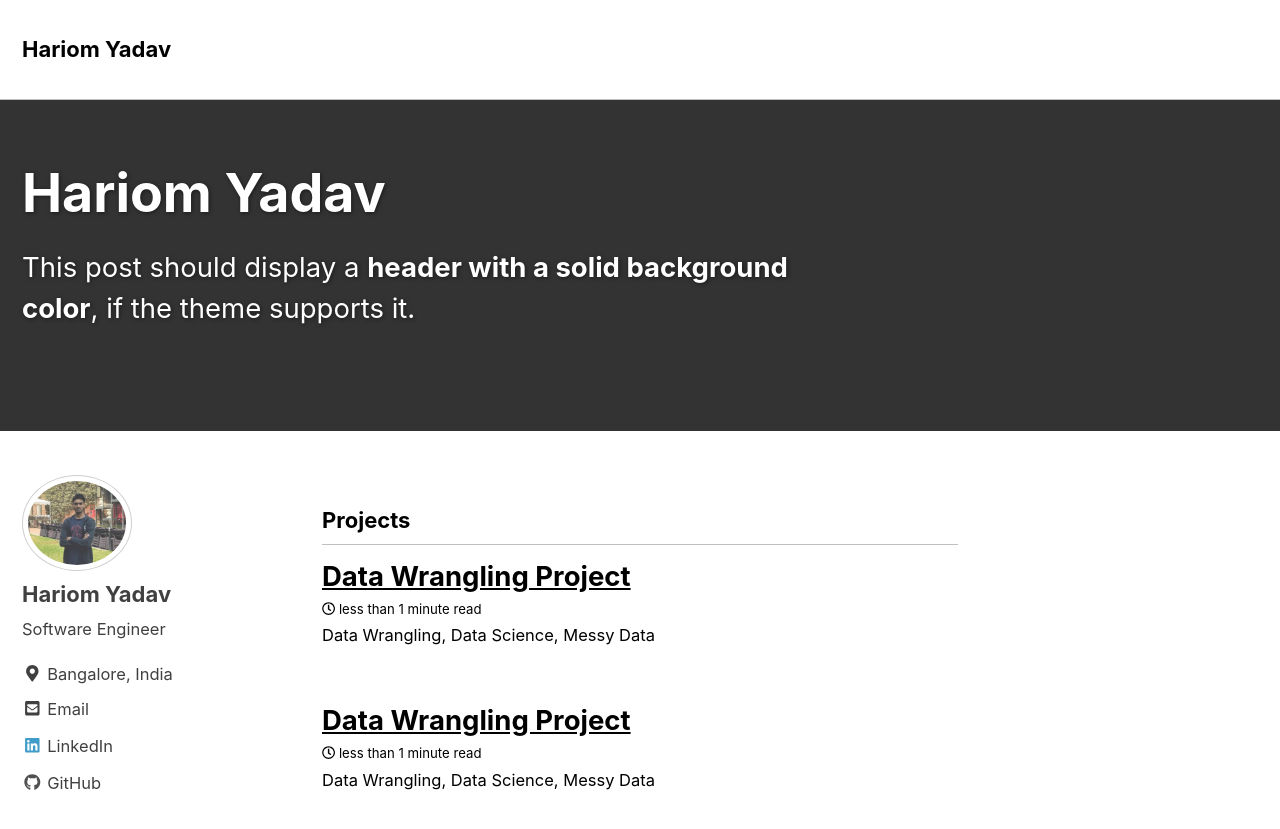
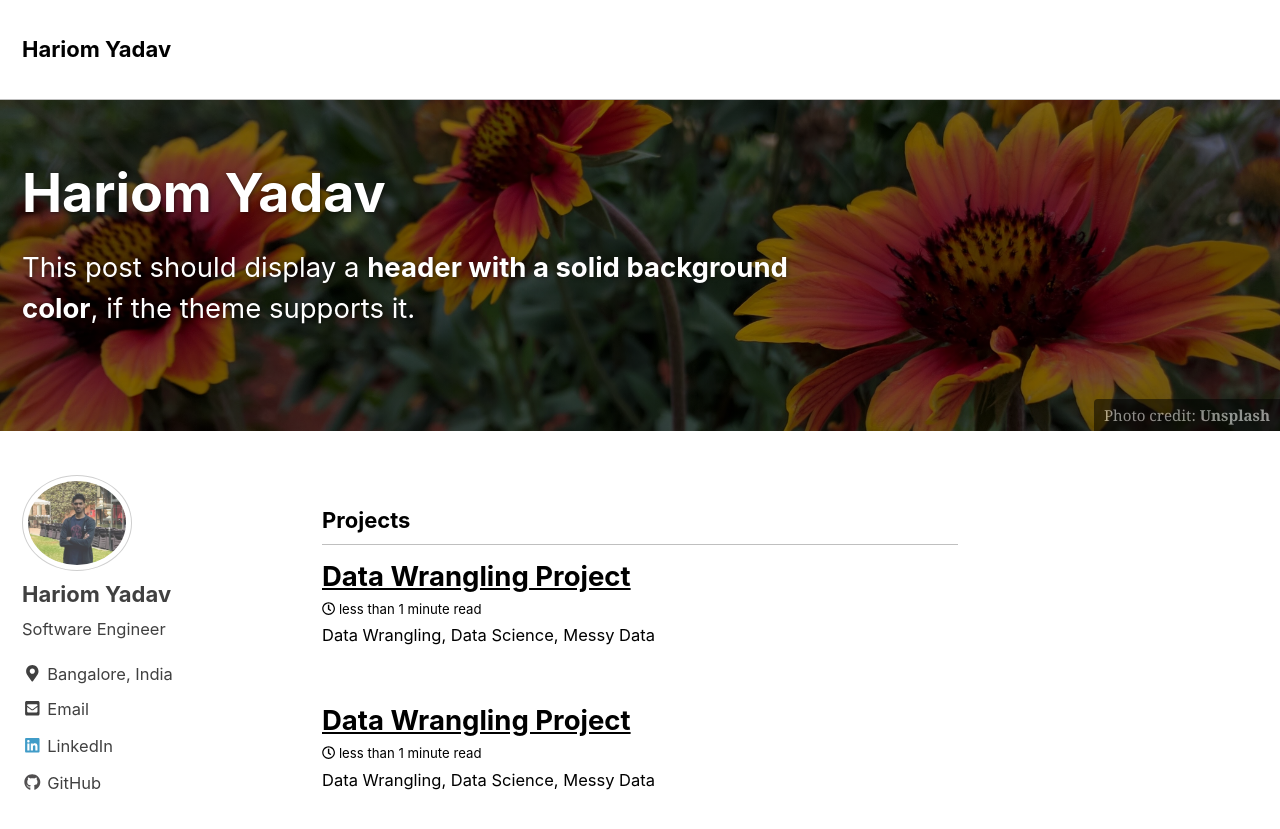
Before and after one commit to hariomyadav/hocyadav.github.io, a Jekyll site: the page built from index.html, in a window 1280 px wide and 900 px high. Shown: the top 829 px of the window. Built offline with Jekyll 4.4.1, drawn with Linux system fonts in a browser that asks for light colours; nearby versions of some CDN libraries; the list of posts is cut into pages by our own code.

Commit message:
add image to home page with text

```diff
--- a/index.html
+++ b/index.html
@@ -3,5 +3,10 @@ layout: home
 author_profile: true
 excerpt: "This post should display a **header with a solid background color**, if the theme supports it."
 header:
-  overlay_color: "#333"
+  overlay_image: /images/waterfront_disable.jpg
+  overlay_filter: 0.5 # same as adding an opacity of 0.5 to a black background
+  caption: "Photo credit: [**Unsplash**](https://unsplash.com)"
+  actions:
+    - label: "Download"
+      url: "https://github.com"
 ---
```
